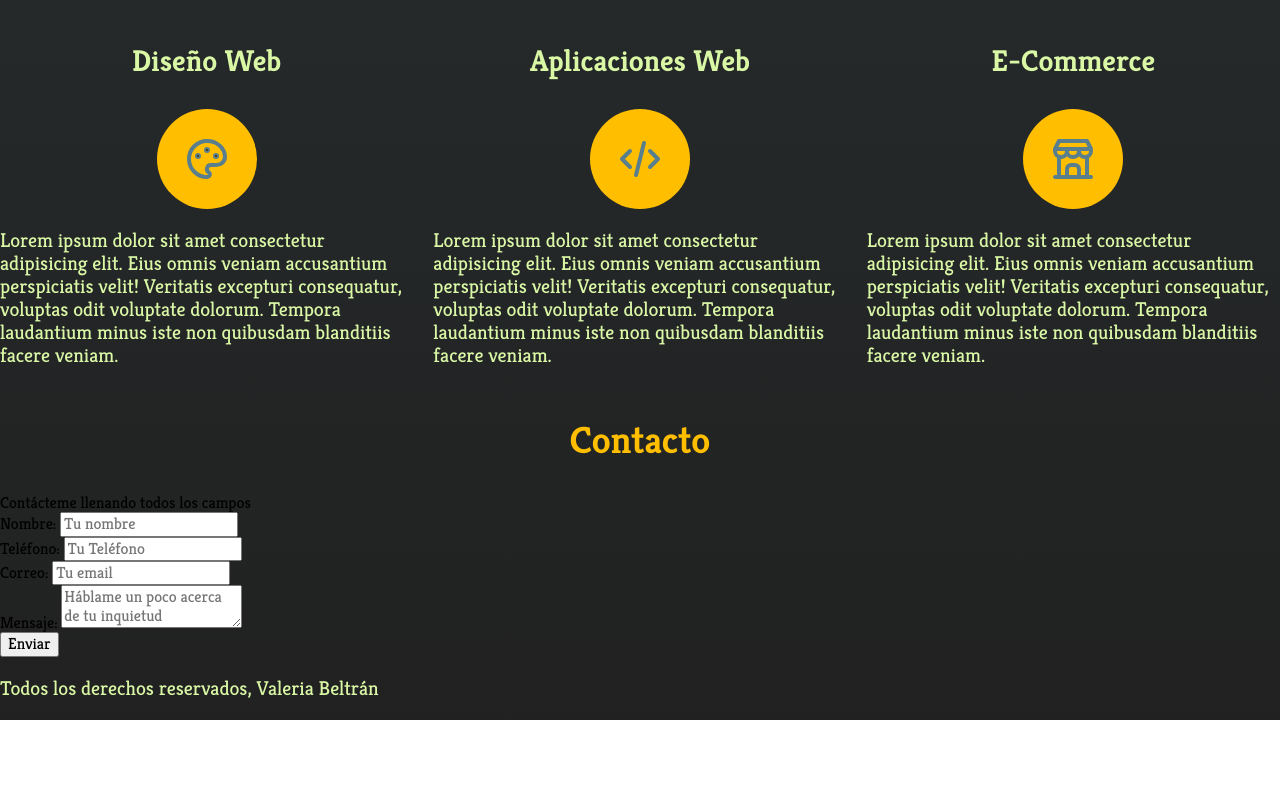
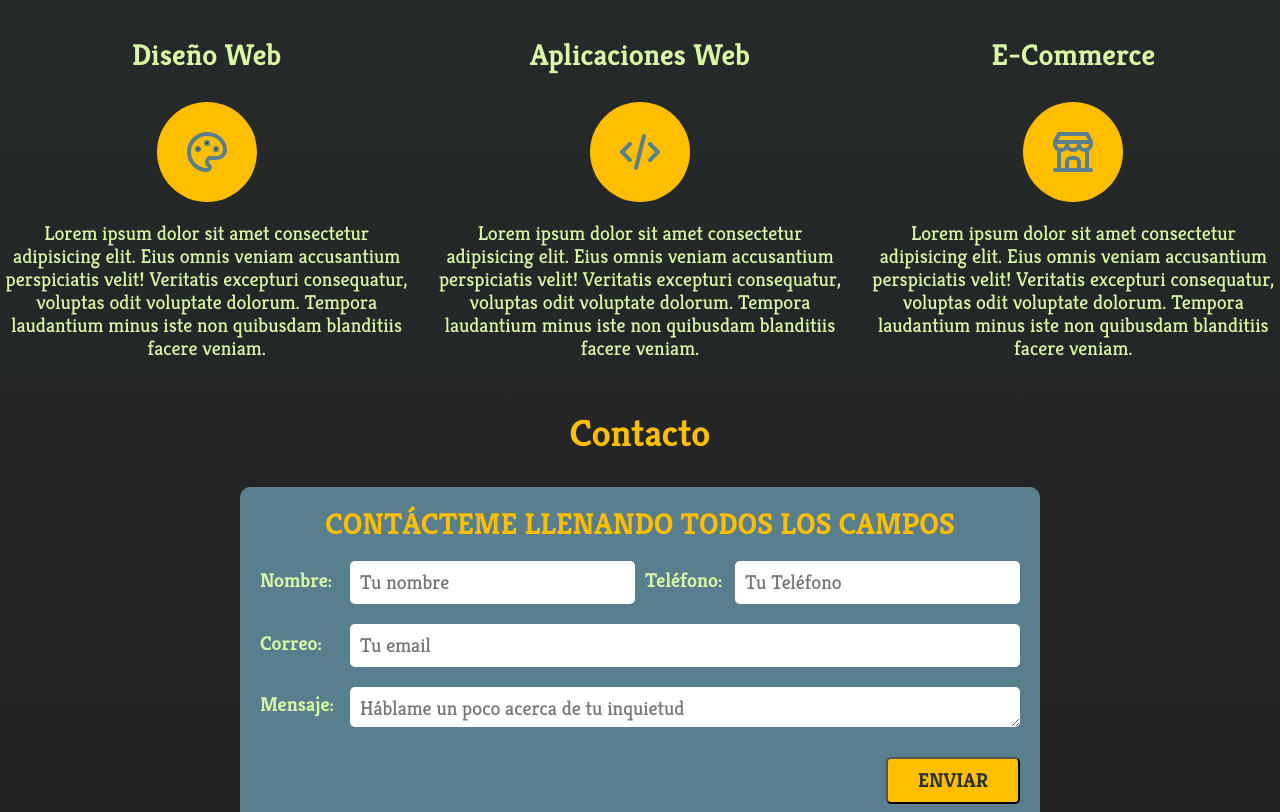
Before and after one commit to Coltday/Paginaweb, a plain HTML site: page index.html in a window 1280 px wide. Shown: the part 741-1553 px from the top of the page. Before the commit the page ends 1461 px from the top, so only its background shows below. Drawn offline with Linux system fonts and the light colour scheme.

Commit message:
Update style.css

```diff
--- a/css/style.css
+++ b/css/style.css
@@ -11,6 +11,8 @@
 
 html {
     font-size: 62.5%;
+    min-height: 100%;
+    /* scroll-snap-type: y mandatory; */
     /* para el borde cajita */
     box-sizing: border-box;
 }
@@ -25,10 +27,10 @@ html {
 }
 
 body {
-    font-size: 16px;
     font-family: 'Kreon', serif;
     /*degrade */
     background-image: linear-gradient(to top, var(--negro) 0%, var(--grisOscuro) 100%);
+    min-height: 100%;
 }
 
 
@@ -59,6 +61,13 @@ body {
     max-width: 100rem;
     margin: 0 auto 0 auto;
     /*margin: arriba derecha abajo izquierda*/
+}
+
+.foto {
+    width: 15rem;
+    height: 20rem;
+    border-radius: 70%;
+    align-items: center;
 }
 
 .sombra {
@@ -96,8 +105,19 @@ body {
 }
 
 .navegacion-principal {
+    scroll-snap-align: center;
+    scroll-snap-stop: always;
     display: flex;
+    flex-direction: column;
     justify-content: space-between;
+    align-items: center;
+}
+
+@media (min-width:768px) {
+    .navegacion-principal {
+        flex-direction: row;
+        justify-content: space-between;
+    }
 }
 
 .navegacion-principal a {
@@ -125,13 +145,21 @@ p {
 .foto {}
 
 .servicios-contenedor {
-    display: grid;
-    /* 1fr = 1 fraccion repeat (3 la cantidad a dividir*/
-    grid-template-columns: repeat(3, 1fr);
-    column-gap: 2rem;
+    scroll-snap-align: center;
+    scroll-snap-stop: always;
+}
+
+@media (min-width:768px) {
+    .servicios-contenedor {
+        display: grid;
+        /* 1fr = 1 fraccion repeat (3 la cantidad a dividir*/
+        grid-template-columns: repeat(3, 1fr);
+        column-gap: 2rem;
+    }
 }
 
 .unservicio {
+    text-align: center;
     display: flex;
     flex-direction: column;
     align-items: center;
@@ -184,3 +212,120 @@ p {
         flex-direction: row;
     }
 }
+
+
+/* CONTACTO  */
+
+.contenedor-campos {
+    display: flex;
+    justify-content: space-between;
+    flex-wrap: wrap;
+}
+
+.campo {
+    margin-bottom: 2rem;
+    width: 100%;
+}
+
+@media (min-width:480px) {
+    .campo {
+        display: flex;
+        align-items: center;
+    }
+}
+
+@media (min-width: 768px) {
+    .campo {
+        flex: 0 0 calc(50% - .5rem)
+    }
+}
+
+.campo label {
+    color: var(--verdeclaro);
+    font-size: 2rem;
+    font-weight: 700;
+    margin-bottom: .5rem;
+    display: block;
+}
+
+@media (min-width:480px) {
+    .campo label {
+        flex: 0 0 90px;
+    }
+}
+
+.campo input[type="text"],
+.campo input[type="tel"],
+.campo input[type="mail"],
+.campo textarea {
+    width: 100%;
+    padding: 1rem;
+    border: none;
+    border-radius: .5rem;
+    font-size: 2rem;
+}
+
+@media (min-width: 768px) {
+     :is(.campo) :is( input[type="text"], input[type="text"], input[type="tel"], input[type="mail"], textarea) {
+        flex: 1;
+    }
+}
+
+.w-100 {
+    flex: 0 0 100%;
+}
+
+.campo textarea {
+    height: 4rem;
+}
+
+.enviar {
+    display: flex;
+    justify-content: flex-end;
+}
+
+
+/* FORMULARIO  */
+
+.formulario {
+    background-color: var(--gris);
+    padding: 2rem;
+    border-radius: 10px;
+    scroll-snap-align: center;
+    scroll-snap-stop: always;
+}
+
+.formulario legend {
+    text-align: center;
+    font-size: 3rem;
+    color: var(--amarillo);
+    margin-bottom: 2rem;
+    display: block;
+    text-transform: uppercase;
+    font-weight: 700;
+}
+
+@media (min-width:768px) {
+    .formulario {
+        max-width: 800px;
+        margin: 0 auto;
+    }
+}
+
+.servicios {
+    scroll-snap-align: center;
+    scroll-snap-stop: always;
+}
+
+.botonF {
+    background-color: var(--amarillo);
+    color: var(--grisOscuro);
+    padding: 1rem 3rem;
+    margin-top: 1rem;
+    font-size: 2rem;
+    text-decoration: none;
+    text-transform: uppercase;
+    font-weight: bold;
+    border-radius: .5rem;
+    text-align: center;
+}
```
